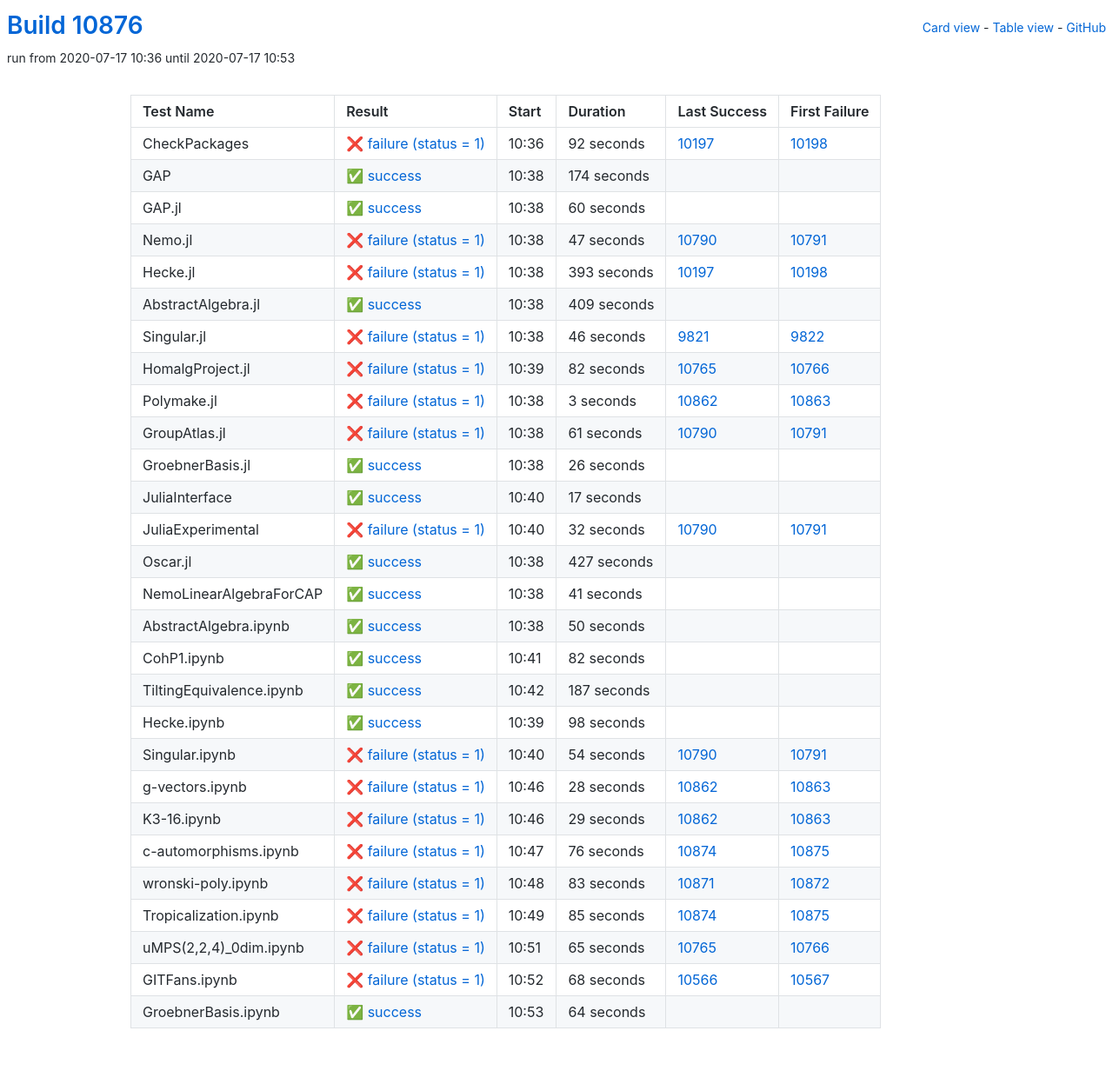
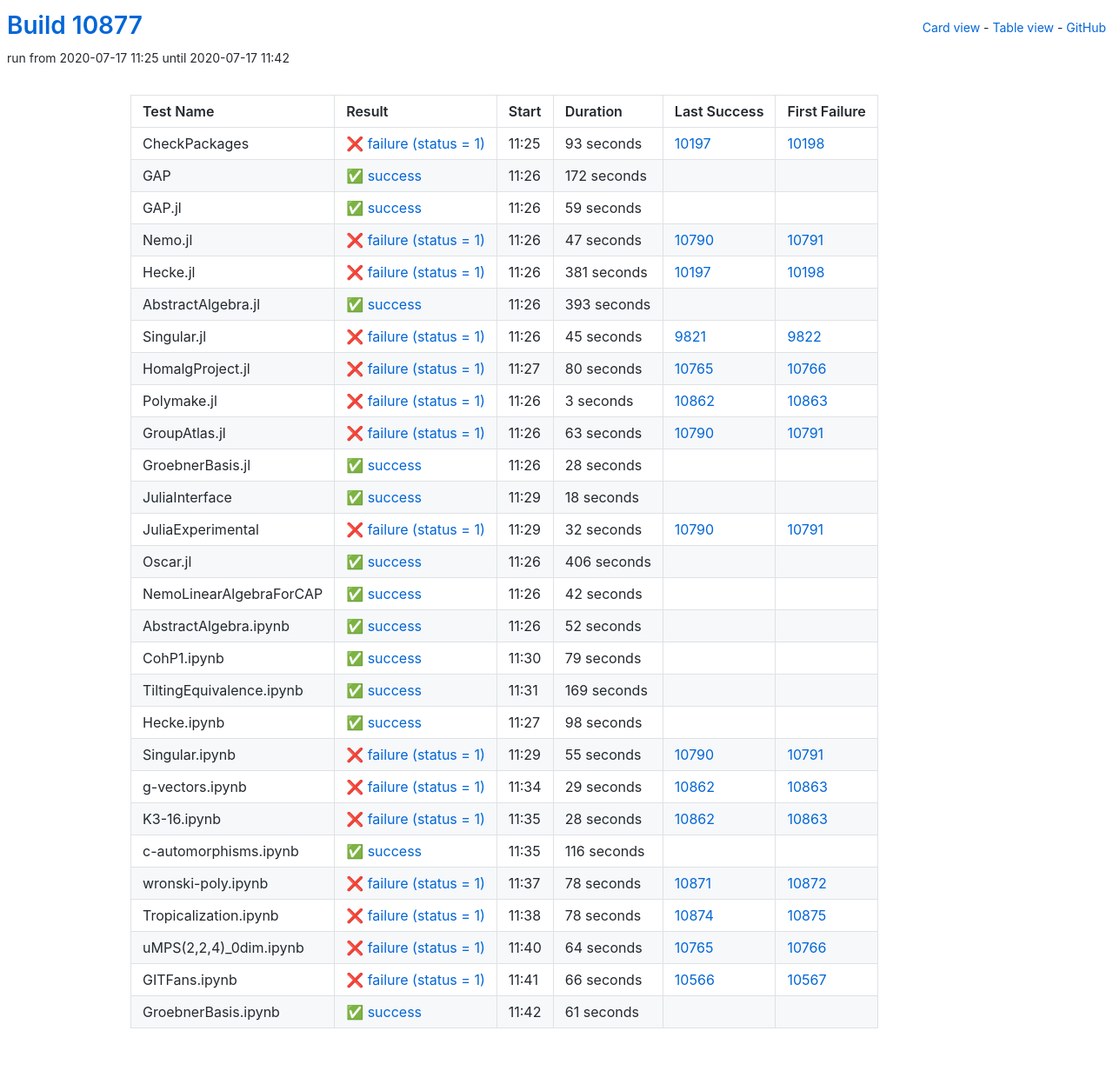
Before and after one commit to oscar-system/oscar-ci-status, a Jekyll site: the page built from table.html, in a window 1280 px wide. Shown: the whole page at 87% size. Built offline with Jekyll 4.4.1, drawn with Linux system fonts in a browser that asks for light colours.

Commit message:
Build #10877

```diff
--- a/_data/ci.yml
+++ b/_data/ci.yml
@@ -1,6 +1,6 @@
 ---
-build: 10876
-build_url: https://oscarci.mathematik.uni-kl.de/job/oscar/10876/
+build: 10877
+build_url: https://oscarci.mathematik.uni-kl.de/job/oscar/10877/
 job: oscar
 organization: oscar-system
 repo: oscar-ci-status
@@ -8,44 +8,44 @@ repourl: https://github.com/oscar-system/oscar-ci-status
 tests:
 - name: CheckPackages
   id: checkpackages
-  log: https://oscarci.mathematik.uni-kl.de/job/oscar/10876/artifact/logs/build-10876/CheckPackages.log
-  start: 2020-07-17 10:36
+  log: https://oscarci.mathematik.uni-kl.de/job/oscar/10877/artifact/logs/build-10877/CheckPackages.log
+  start: 2020-07-17 11:25
   success: false
   exitcode: 1
   status: failure
-  duration: 92
+  duration: 93
   last_success: 10197
   last_success_url: https://oscarci.mathematik.uni-kl.de/job/oscar/10197/
   first_failure: 10198
   first_failure_url: https://oscarci.mathematik.uni-kl.de/job/oscar/10198/
 - name: GAP
   id: gap
-  log: https://oscarci.mathematik.uni-kl.de/job/oscar/10876/artifact/logs/build-10876/GAP.log
-  start: 2020-07-17 10:38
+  log: https://oscarci.mathematik.uni-kl.de/job/oscar/10877/artifact/logs/build-10877/GAP.log
+  start: 2020-07-17 11:26
   success: true
   exitcode: 0
   status: success
-  duration: 174
+  duration: 172
   last_success: false
   last_success_url:
   first_failure: false
   first_failure_url:
 - name: GAP.jl
   id: gap-jl
-  log: https://oscarci.mathematik.uni-kl.de/job/oscar/10876/artifact/logs/build-10876/GAP.jl.log
-  start: 2020-07-17 10:38
+  log: https://oscarci.mathematik.uni-kl.de/job/oscar/10877/artifact/logs/build-10877/GAP.jl.log
+  start: 2020-07-17 11:26
   success: true
   exitcode: 0
   status: success
-  duration: 60
+  duration: 59
   last_success: false
   last_success_url:
   first_failure: false
   first_failure_url:
 - name: Nemo.jl
   id: nemo-jl
-  log: https://oscarci.mathematik.uni-kl.de/job/oscar/10876/artifact/logs/build-10876/Nemo.jl.log
-  start: 2020-07-17 10:38
+  log: https://oscarci.mathematik.uni-kl.de/job/oscar/10877/artifact/logs/build-10877/Nemo.jl.log
+  start: 2020-07-17 11:26
   success: false
   exitcode: 1
   status: failure
@@ -56,56 +56,56 @@ tests:
   first_failure_url: https://oscarci.mathematik.uni-kl.de/job/oscar/10791/
 - name: Hecke.jl
   id: hecke-jl
-  log: https://oscarci.mathematik.uni-kl.de/job/oscar/10876/artifact/logs/build-10876/Hecke.jl.log
-  start: 2020-07-17 10:38
+  log: https://oscarci.mathematik.uni-kl.de/job/oscar/10877/artifact/logs/build-10877/Hecke.jl.log
+  start: 2020-07-17 11:26
   success: false
   exitcode: 1
   status: failure
-  duration: 393
+  duration: 381
   last_success: 10197
   last_success_url: https://oscarci.mathematik.uni-kl.de/job/oscar/10197/
   first_failure: 10198
   first_failure_url: https://oscarci.mathematik.uni-kl.de/job/oscar/10198/
 - name: AbstractAlgebra.jl
   id: abstractalgebra-jl
-  log: https://oscarci.mathematik.uni-kl.de/job/oscar/10876/artifact/logs/build-10876/AbstractAlgebra.jl.log
-  start: 2020-07-17 10:38
+  log: https://oscarci.mathematik.uni-kl.de/job/oscar/10877/artifact/logs/build-10877/AbstractAlgebra.jl.log
+  start: 2020-07-17 11:26
   success: true
   exitcode: 0
   status: success
-  duration: 409
+  duration: 393
   last_success: false
   last_success_url:
   first_failure: false
   first_failure_url:
 - name: Singular.jl
   id: singular-jl
-  log: https://oscarci.mathematik.uni-kl.de/job/oscar/10876/artifact/logs/build-10876/Singular.jl.log
-  start: 2020-07-17 10:38
+  log: https://oscarci.mathematik.uni-kl.de/job/oscar/10877/artifact/logs/build-10877/Singular.jl.log
+  start: 2020-07-17 11:26
   success: false
   exitcode: 1
   status: failure
-  duration: 46
+  duration: 45
   last_success: 9821
   last_success_url: https://oscarci.mathematik.uni-kl.de/job/oscar/9821/
   first_failure: 9822
   first_failure_url: https://oscarci.mathematik.uni-kl.de/job/oscar/9822/
 - name: HomalgProject.jl
   id: homalgproject-jl
-  log: https://oscarci.mathematik.uni-kl.de/job/oscar/10876/artifact/logs/build-10876/HomalgProject.jl.log
-  start: 2020-07-17 10:39
+  log: https://oscarci.mathematik.uni-kl.de/job/oscar/10877/artifact/logs/build-10877/HomalgProject.jl.log
+  start: 2020-07-17 11:27
   success: false
   exitcode: 1
   status: failure
-  duration: 82
+  duration: 80
   last_success: 10765
   last_success_url: https://oscarci.mathematik.uni-kl.de/job/oscar/10765/
   first_failure: 10766
   first_failure_url: https://oscarci.mathematik.uni-kl.de/job/oscar/10766/
 - name: Polymake.jl
   id: polymake-jl
-  log: https://oscarci.mathematik.uni-kl.de/job/oscar/10876/artifact/logs/build-10876/Polymake.jl.log
-  start: 2020-07-17 10:38
+  log: https://oscarci.mathematik.uni-kl.de/job/oscar/10877/artifact/logs/build-10877/Polymake.jl.log
+  start: 2020-07-17 11:26
   success: false
   exitcode: 1
   status: failure
@@ -116,44 +116,44 @@ tests:
   first_failure_url: https://oscarci.mathematik.uni-kl.de/job/oscar/10863/
 - name: GroupAtlas.jl
   id: groupatlas-jl
-  log: https://oscarci.mathematik.uni-kl.de/job/oscar/10876/artifact/logs/build-10876/GroupAtlas.jl.log
-  start: 2020-07-17 10:38
+  log: https://oscarci.mathematik.uni-kl.de/job/oscar/10877/artifact/logs/build-10877/GroupAtlas.jl.log
+  start: 2020-07-17 11:26
   success: false
   exitcode: 1
   status: failure
-  duration: 61
+  duration: 63
   last_success: 10790
   last_success_url: https://oscarci.mathematik.uni-kl.de/job/oscar/10790/
   first_failure: 10791
   first_failure_url: https://oscarci.mathematik.uni-kl.de/job/oscar/10791/
 - name: GroebnerBasis.jl
   id: groebnerbasis-jl
-  log: https://oscarci.mathematik.uni-kl.de/job/oscar/10876/artifact/logs/build-10876/GroebnerBasis.jl.log
-  start: 2020-07-17 10:38
+  log: https://oscarci.mathematik.uni-kl.de/job/oscar/10877/artifact/logs/build-10877/GroebnerBasis.jl.log
+  start: 2020-07-17 11:26
   success: true
   exitcode: 0
   status: success
-  duration: 26
+  duration: 28
   last_success: false
   last_success_url:
   first_failure: false
   first_failure_url:
 - name: JuliaInterface
   id: juliainterface
-  log: https://oscarci.mathematik.uni-kl.de/job/oscar/10876/artifact/logs/build-10876/JuliaInterface.log
-  start: 2020-07-17 10:40
+  log: https://oscarci.mathematik.uni-kl.de/job/oscar/10877/artifact/logs/build-10877/JuliaInterface.log
+  start: 2020-07-17 11:29
   success: true
   exitcode: 0
   status: success
-  duration: 17
+  duration: 18
   last_success: false
   last_success_url:
   first_failure: false
   first_failure_url:
 - name: JuliaExperimental
   id: juliaexperimental
-  log: https://oscarci.mathematik.uni-kl.de/job/oscar/10876/artifact/logs/build-10876/JuliaExperimental.log
-  start: 2020-07-17 10:40
+  log: https://oscarci.mathematik.uni-kl.de/job/oscar/10877/artifact/logs/build-10877/JuliaExperimental.log
+  start: 2020-07-17 11:29
   success: false
   exitcode: 1
   status: failure
@@ -164,68 +164,68 @@ tests:
   first_failure_url: https://oscarci.mathematik.uni-kl.de/job/oscar/10791/
 - name: Oscar.jl
   id: oscar-jl
-  log: https://oscarci.mathematik.uni-kl.de/job/oscar/10876/artifact/logs/build-10876/Oscar.jl.log
-  start: 2020-07-17 10:38
+  log: https://oscarci.mathematik.uni-kl.de/job/oscar/10877/artifact/logs/build-10877/Oscar.jl.log
+  start: 2020-07-17 11:26
   success: true
   exitcode: 0
   status: success
-  duration: 427
+  duration: 406
   last_success: false
   last_success_url:
   first_failure: false
   first_failure_url:
 - name: NemoLinearAlgebraForCAP
   id: nemolinearalgebraforcap
-  log: https://oscarci.mathematik.uni-kl.de/job/oscar/10876/artifact/logs/build-10876/NemoLinearAlgebraForCAP.log
-  start: 2020-07-17 10:38
+  log: https://oscarci.mathematik.uni-kl.de/job/oscar/10877/artifact/logs/build-10877/NemoLinearAlgebraForCAP.log
+  start: 2020-07-17 11:26
   success: true
   exitcode: 0
   status: success
-  duration: 41
+  duration: 42
   last_success: false
   last_success_url:
   first_failure: false
   first_failure_url:
 - name: AbstractAlgebra.ipynb
   id: abstractalgebra-ipynb
-  log: https://oscarci.mathematik.uni-kl.de/job/oscar/10876/artifact/logs/build-10876/AbstractAlgebra.ipynb.log
-  start: 2020-07-17 10:38
+  log: https://oscarci.mathematik.uni-kl.de/job/oscar/10877/artifact/logs/build-10877/AbstractAlgebra.ipynb.log
+  start: 2020-07-17 11:26
   success: true
   exitcode: 0
   status: success
-  duration: 50
+  duration: 52
   last_success: false
   last_success_url:
   first_failure: false
   first_failure_url:
 - name: CohP1.ipynb
   id: cohp1-ipynb
-  log: https://oscarci.mathematik.uni-kl.de/job/oscar/10876/artifact/logs/build-10876/CohP1.ipynb.log
-  start: 2020-07-17 10:41
+  log: https://oscarci.mathematik.uni-kl.de/job/oscar/10877/artifact/logs/build-10877/CohP1.ipynb.log
+  start: 2020-07-17 11:30
   success: true
   exitcode: 0
   status: success
-  duration: 82
+  duration: 79
   last_success: false
   last_success_url:
   first_failure: false
   first_failure_url:
 - name: TiltingEquivalence.ipynb
   id: tiltingequivalence-ipynb
-  log: https://oscarci.mathematik.uni-kl.de/job/oscar/10876/artifact/logs/build-10876/TiltingEquivalence.ipynb.log
-  start: 2020-07-17 10:42
+  log: https://oscarci.mathematik.uni-kl.de/job/oscar/10877/artifact/logs/build-10877/TiltingEquivalence.ipynb.log
+  start: 2020-07-17 11:31
   success: true
   exitcode: 0
   status: success
-  duration: 187
+  duration: 169
   last_success: false
   last_success_url:
   first_failure: false
   first_failure_url:
 - name: Hecke.ipynb
   id: hecke-ipynb
-  log: https://oscarci.mathematik.uni-kl.de/job/oscar/10876/artifact/logs/build-10876/Hecke.ipynb.log
-  start: 2020-07-17 10:39
+  log: https://oscarci.mathematik.uni-kl.de/job/oscar/10877/artifact/logs/build-10877/Hecke.ipynb.log
+  start: 2020-07-17 11:27
   success: true
   exitcode: 0
   status: success
@@ -236,20 +236,32 @@ tests:
   first_failure_url:
 - name: Singular.ipynb
   id: singular-ipynb
-  log: https://oscarci.mathematik.uni-kl.de/job/oscar/10876/artifact/logs/build-10876/Singular.ipynb.log
-  start: 2020-07-17 10:40
+  log: https://oscarci.mathematik.uni-kl.de/job/oscar/10877/artifact/logs/build-10877/Singular.ipynb.log
+  start: 2020-07-17 11:29
   success: false
   exitcode: 1
   status: failure
-  duration: 54
+  duration: 55
   last_success: 10790
   last_success_url: https://oscarci.mathematik.uni-kl.de/job/oscar/10790/
   first_failure: 10791
   first_failure_url: https://oscarci.mathematik.uni-kl.de/job/oscar/10791/
 - name: g-vectors.ipynb
   id: g-vectors-ipynb
-  log: https://oscarci.mathematik.uni-kl.de/job/oscar/10876/artifact/logs/build-10876/g-vectors.ipynb.log
-  start: 2020-07-17 10:46
+  log: https://oscarci.mathematik.uni-kl.de/job/oscar/10877/artifact/logs/build-10877/g-vectors.ipynb.log
+  start: 2020-07-17 11:34
+  success: false
+  exitcode: 1
+  status: failure
+  duration: 29
+  last_success: 10862
+  last_success_url: https://oscarci.mathematik.uni-kl.de/job/oscar/10862/
+  first_failure: 10863
+  first_failure_url: https://oscarci.mathematik.uni-kl.de/job/oscar/10863/
+- name: K3-16.ipynb
+  id: k3-16-ipynb
+  log: https://oscarci.mathematik.uni-kl.de/job/oscar/10877/artifact/logs/build-10877/K3-16.ipynb.log
+  start: 2020-07-17 11:35
   success: false
   exitcode: 1
   status: failure
@@ -258,86 +270,74 @@ tests:
   last_success_url: https://oscarci.mathematik.uni-kl.de/job/oscar/10862/
   first_failure: 10863
   first_failure_url: https://oscarci.mathematik.uni-kl.de/job/oscar/10863/
-- name: K3-16.ipynb
-  id: k3-16-ipynb
-  log: https://oscarci.mathematik.uni-kl.de/job/oscar/10876/artifact/logs/build-10876/K3-16.ipynb.log
-  start: 2020-07-17 10:46
+- name: c-automorphisms.ipynb
+  id: c-automorphisms-ipynb
+  log: https://oscarci.mathematik.uni-kl.de/job/oscar/10877/artifact/logs/build-10877/c-automorphisms.ipynb.log
+  start: 2020-07-17 11:35
+  success: true
+  exitcode: 0
+  status: success
+  duration: 116
+  last_success: false
+  last_success_url:
+  first_failure: false
+  first_failure_url:
+- name: wronski-poly.ipynb
+  id: wronski-poly-ipynb
+  log: https://oscarci.mathematik.uni-kl.de/job/oscar/10877/artifact/logs/build-10877/wronski-poly.ipynb.log
+  start: 2020-07-17 11:37
   success: false
   exitcode: 1
   status: failure
-  duration: 29
-  last_success: 10862
-  last_success_url: https://oscarci.mathematik.uni-kl.de/job/oscar/10862/
-  first_failure: 10863
-  first_failure_url: https://oscarci.mathematik.uni-kl.de/job/oscar/10863/
-- name: c-automorphisms.ipynb
-  id: c-automorphisms-ipynb
-  log: https://oscarci.mathematik.uni-kl.de/job/oscar/10876/artifact/logs/build-10876/c-automorphisms.ipynb.log
-  start: 2020-07-17 10:47
-  success: false
-  exitcode: 1
-  status: failure
-  duration: 76
-  last_success: 10874
-  last_success_url: https://oscarci.mathematik.uni-kl.de/job/oscar/10874/
-  first_failure: 10875
-  first_failure_url: https://oscarci.mathematik.uni-kl.de/job/oscar/10875/
-- name: wronski-poly.ipynb
-  id: wronski-poly-ipynb
-  log: https://oscarci.mathematik.uni-kl.de/job/oscar/10876/artifact/logs/build-10876/wronski-poly.ipynb.log
-  start: 2020-07-17 10:48
-  success: false
-  exitcode: 1
-  status: failure
-  duration: 83
+  duration: 78
   last_success: 10871
   last_success_url: https://oscarci.mathematik.uni-kl.de/job/oscar/10871/
   first_failure: 10872
   first_failure_url: https://oscarci.mathematik.uni-kl.de/job/oscar/10872/
 - name: Tropicalization.ipynb
   id: tropicalization-ipynb
-  log: https://oscarci.mathematik.uni-kl.de/job/oscar/10876/artifact/logs/build-10876/Tropicalization.ipynb.log
-  start: 2020-07-17 10:49
+  log: https://oscarci.mathematik.uni-kl.de/job/oscar/10877/artifact/logs/build-10877/Tropicalization.ipynb.log
+  start: 2020-07-17 11:38
   success: false
   exitcode: 1
   status: failure
-  duration: 85
+  duration: 78
   last_success: 10874
   last_success_url: https://oscarci.mathematik.uni-kl.de/job/oscar/10874/
   first_failure: 10875
   first_failure_url: https://oscarci.mathematik.uni-kl.de/job/oscar/10875/
 - name: uMPS(2,2,4)_0dim.ipynb
   id: umps-2-2-4-0dim-ipynb
-  log: https://oscarci.mathematik.uni-kl.de/job/oscar/10876/artifact/logs/build-10876/uMPS-2-2-4-_0dim.ipynb.log
-  start: 2020-07-17 10:51
+  log: https://oscarci.mathematik.uni-kl.de/job/oscar/10877/artifact/logs/build-10877/uMPS-2-2-4-_0dim.ipynb.log
+  start: 2020-07-17 11:40
   success: false
   exitcode: 1
   status: failure
-  duration: 65
+  duration: 64
   last_success: 10765
   last_success_url: https://oscarci.mathematik.uni-kl.de/job/oscar/10765/
   first_failure: 10766
   first_failure_url: https://oscarci.mathematik.uni-kl.de/job/oscar/10766/
 - name: GITFans.ipynb
   id: gitfans-ipynb
-  log: https://oscarci.mathematik.uni-kl.de/job/oscar/10876/artifact/logs/build-10876/GITFans.ipynb.log
-  start: 2020-07-17 10:52
+  log: https://oscarci.mathematik.uni-kl.de/job/oscar/10877/artifact/logs/build-10877/GITFans.ipynb.log
+  start: 2020-07-17 11:41
   success: false
   exitcode: 1
   status: failure
-  duration: 68
+  duration: 66
   last_success: 10566
   last_success_url: https://oscarci.mathematik.uni-kl.de/job/oscar/10566/
   first_failure: 10567
   first_failure_url: https://oscarci.mathematik.uni-kl.de/job/oscar/10567/
 - name: GroebnerBasis.ipynb
   id: groebnerbasis-ipynb
-  log: https://oscarci.mathematik.uni-kl.de/job/oscar/10876/artifact/logs/build-10876/GroebnerBasis.ipynb.log
-  start: 2020-07-17 10:53
+  log: https://oscarci.mathematik.uni-kl.de/job/oscar/10877/artifact/logs/build-10877/GroebnerBasis.ipynb.log
+  start: 2020-07-17 11:42
   success: true
   exitcode: 0
   status: success
-  duration: 64
+  duration: 61
   last_success: false
   last_success_url:
   first_failure: false
```
Also changed, not shown: README.md.
